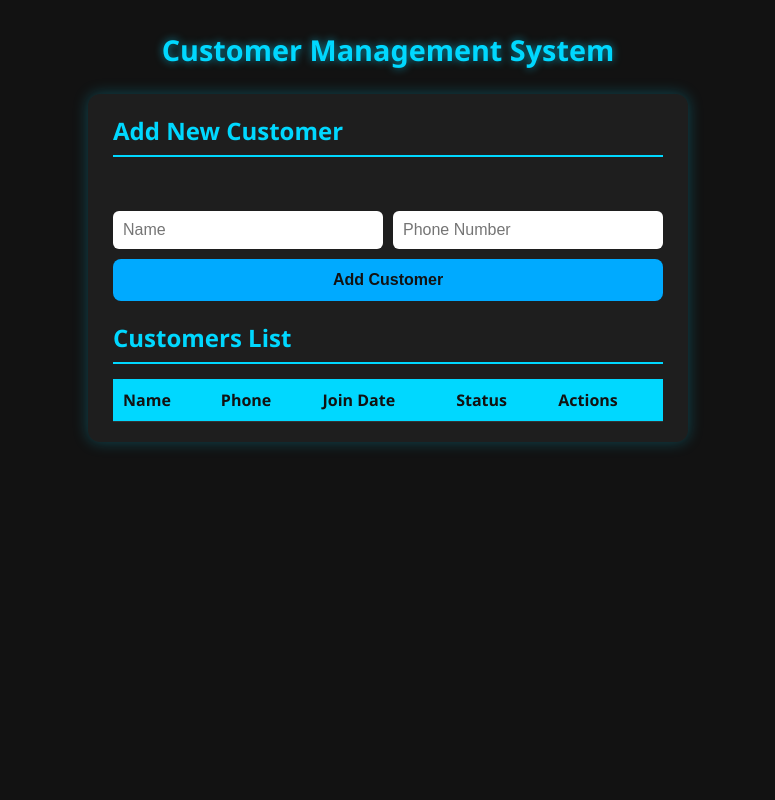
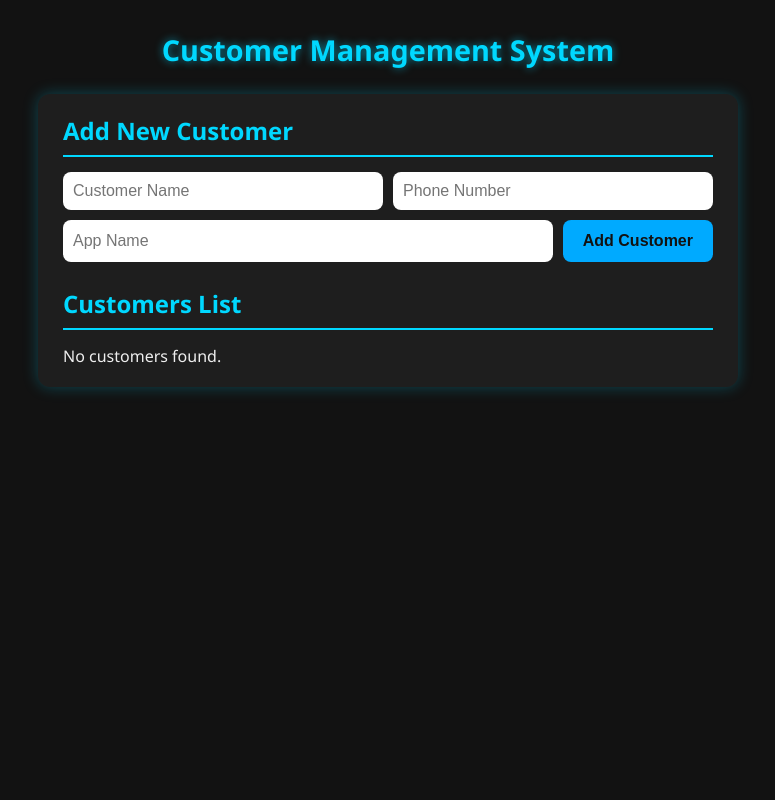
Before and after one commit to iqfadi0/Fadi-Web, a Flask app: page / in a window 1280 px wide. Shown: the whole page, without its empty margins (252-1027 px from the left). Run offline with Flask 3, Linux system fonts and the light colour scheme; lists and menus that the app fills with data are empty.

Commit message:
Update index.html

```diff
--- a/templates/index.html
+++ b/templates/index.html
@@ -3,8 +3,9 @@
 <head>
 <meta charset="UTF-8" />
 <meta name="viewport" content="width=device-width, initial-scale=1" />
-<title>Customer Management System</title>
+<title>Customer Management</title>
 <style>
+  /* Reset */
   * {
     margin: 0;
     padding: 0;
@@ -16,6 +17,9 @@
     color: #eee;
     font-family: 'Segoe UI', Tahoma, Geneva, Verdana, sans-serif;
     min-height: 100vh;
+    display: flex;
+    flex-direction: column;
+    align-items: center;
     padding: 30px 15px;
   }
 
@@ -25,14 +29,13 @@
     margin-bottom: 25px;
     color: #00d8ff;
     text-shadow: 0 0 8px #00d8ff99;
-    text-align: center;
   }
 
   main {
     background-color: #1e1e1e;
     border-radius: 12px;
-    max-width: 600px;
-    margin: 0 auto;
+    width: 100%;
+    max-width: 700px;
     box-shadow: 0 0 15px #00d8ff44;
     padding: 20px 25px;
   }
@@ -48,14 +51,14 @@
   form {
     display: flex;
     gap: 10px;
-    margin-bottom: 20px;
+    margin-bottom: 25px;
     flex-wrap: wrap;
   }
 
-  input[type="text"] {
-    flex: 1 1 40%;
+  input[type="text"], input[type="tel"] {
+    flex: 1 1 200px;
     padding: 10px;
-    border-radius: 6px;
+    border-radius: 8px;
     border: none;
     font-size: 1rem;
   }
@@ -70,8 +73,6 @@
     font-weight: 600;
     font-size: 1rem;
     transition: background-color 0.3s ease;
-    flex: 1 1 15%;
-    min-width: 120px;
   }
 
   button:hover {
@@ -81,51 +82,35 @@
   table {
     width: 100%;
     border-collapse: collapse;
-    margin-top: 10px;
   }
 
   th, td {
-    padding: 10px;
+    padding: 10px 12px;
+    text-align: left;
     border-bottom: 1px solid #333;
-    text-align: left;
   }
 
   th {
-    background-color: #00d8ff;
-    color: #121212;
+    background-color: #222;
   }
 
-  .paid {
-    color: #4CAF50;
-    font-weight: bold;
+  tr:hover {
+    background-color: #2a2a2a;
   }
 
-  .not-paid {
-    color: #ff5555;
-    font-weight: bold;
-  }
-
-  .action-btn {
-    background-color: #555;
-    color: #eee;
-    border: none;
+  .btn-small {
     padding: 6px 12px;
-    border-radius: 6px;
-    cursor: pointer;
-    margin-right: 5px;
     font-size: 0.9rem;
   }
 
-  .action-btn:hover {
-    background-color: #00aaff;
-    color: #121212;
+  .paid-true {
+    color: #4caf50;
+    font-weight: 700;
   }
 
-  #message {
-    margin-bottom: 15px;
-    font-weight: 600;
-    height: 24px;
-    text-align: center;
+  .paid-false {
+    color: #f44336;
+    font-weight: 700;
   }
 </style>
 </head>
@@ -133,21 +118,23 @@
 <header>Customer Management System</header>
 <main>
   <h2>Add New Customer</h2>
-  <div id="message"></div>
-  <form id="addCustomerForm">
-    <input type="text" id="name" placeholder="Name" required />
-    <input type="text" id="phone" placeholder="Phone Number" required />
+  <form method="POST" action="/add">
+    <input type="text" name="name" placeholder="Customer Name" required />
+    <input type="tel" name="phone" placeholder="Phone Number" required />
+    <input type="text" name="app_name" placeholder="App Name" required />
     <button type="submit">Add Customer</button>
   </form>
 
   <h2>Customers List</h2>
-  <table id="customersTable">
+  {% if customers %}
+  <table>
     <thead>
       <tr>
         <th>Name</th>
         <th>Phone</th>
+        <th>App Name</th>
         <th>Join Date</th>
-        <th>Status</th>
+        <th>Paid</th>
         <th>Actions</th>
       </tr>
     </thead>
@@ -156,109 +143,28 @@
       <tr>
         <td>{{ customer.name }}</td>
         <td>{{ customer.phone }}</td>
+        <td>{{ customer.app_name }}</td>
         <td>{{ customer.join_date }}</td>
+        <td class="paid-{{ customer.paid }}">{{ "Yes" if customer.paid else "No" }}</td>
         <td>
-          {% if customer.paid %}
-            <span class="paid">Paid</span>
-          {% else %}
-            <span class="not-paid">Not Paid</span>
-          {% endif %}
-        </td>
-        <td>
-          {% if not customer.paid %}
-          <button class="action-btn mark-paid-btn" data-phone="{{ customer.phone }}">Mark Paid</button>
-          {% endif %}
-          <button class="action-btn delete-btn" data-phone="{{ customer.phone }}">Delete</button>
+          <form method="POST" action="/toggle_paid/{{ loop.index0 }}" style="display:inline;">
+            <button type="submit" class="btn-small">
+              {% if customer.paid %}Mark Unpaid{% else %}Mark Paid{% endif %}
+            </button>
+          </form>
+          <form method="POST" action="/delete/{{ loop.index0 }}" style="display:inline;">
+            <button type="submit" class="btn-small" style="background-color:#f44336; color:#fff;">
+              Delete
+            </button>
+          </form>
         </td>
       </tr>
       {% endfor %}
     </tbody>
   </table>
+  {% else %}
+  <p>No customers found.</p>
+  {% endif %}
 </main>
-
-<script>
-  const form = document.getElementById("addCustomerForm");
-  const messageDiv = document.getElementById("message");
-  const customersTable = document.getElementById("customersTable").getElementsByTagName('tbody')[0];
-
-  function showMessage(text, isError = false) {
-    messageDiv.textContent = text;
-    messageDiv.style.color = isError ? "red" : "#00d8ff";
-    setTimeout(() => {
-      messageDiv.textContent = "";
-    }, 3000);
-  }
-
-  form.addEventListener("submit", async (e) => {
-    e.preventDefault();
-    const name = document.getElementById("name").value.trim();
-    const phone = document.getElementById("phone").value.trim();
-
-    if (!name || !phone) {
-      showMessage("Please enter both name and phone.", true);
-      return;
-    }
-
-    try {
-      const response = await fetch("/add_customer", {
-        method: "POST",
-        headers: { "Content-Type": "application/json" },
-        body: JSON.stringify({ name, phone }),
-      });
-      const data = await response.json();
-      if (data.success) {
-        location.reload();
-      } else {
-        showMessage(data.message, true);
-      }
-    } catch (err) {
-      showMessage("Error adding customer.", true);
-    }
-  });
-
-  // Delete customer
-  customersTable.addEventListener("click", async (e) => {
-    if (e.target.classList.contains("delete-btn")) {
-      const phone = e.target.getAttribute("data-phone");
-      if (!confirm("Are you sure you want to delete this customer?")) return;
-
-      try {
-        const response = await fetch("/delete_customer", {
-          method: "POST",
-          headers: { "Content-Type": "application/json" },
-          body: JSON.stringify({ phone }),
-        });
-        const data = await response.json();
-        if (data.success) {
-          location.reload();
-        } else {
-          showMessage(data.message, true);
-        }
-      } catch {
-        showMessage("Error deleting customer.", true);
-      }
-    }
-
-    // Mark paid
-    if (e.target.classList.contains("mark-paid-btn")) {
-      const phone = e.target.getAttribute("data-phone");
-      try {
-        const response = await fetch("/mark_paid", {
-          method: "POST",
-          headers: { "Content-Type": "application/json" },
-          body: JSON.stringify({ phone }),
-        });
-        const data = await response.json();
-        if (data.success) {
-          location.reload();
-        } else {
-          showMessage(data.message, true);
-        }
-      } catch {
-        showMessage("Error marking paid.", true);
-      }
-    }
-  });
-</script>
 </body>
 </html>
```
